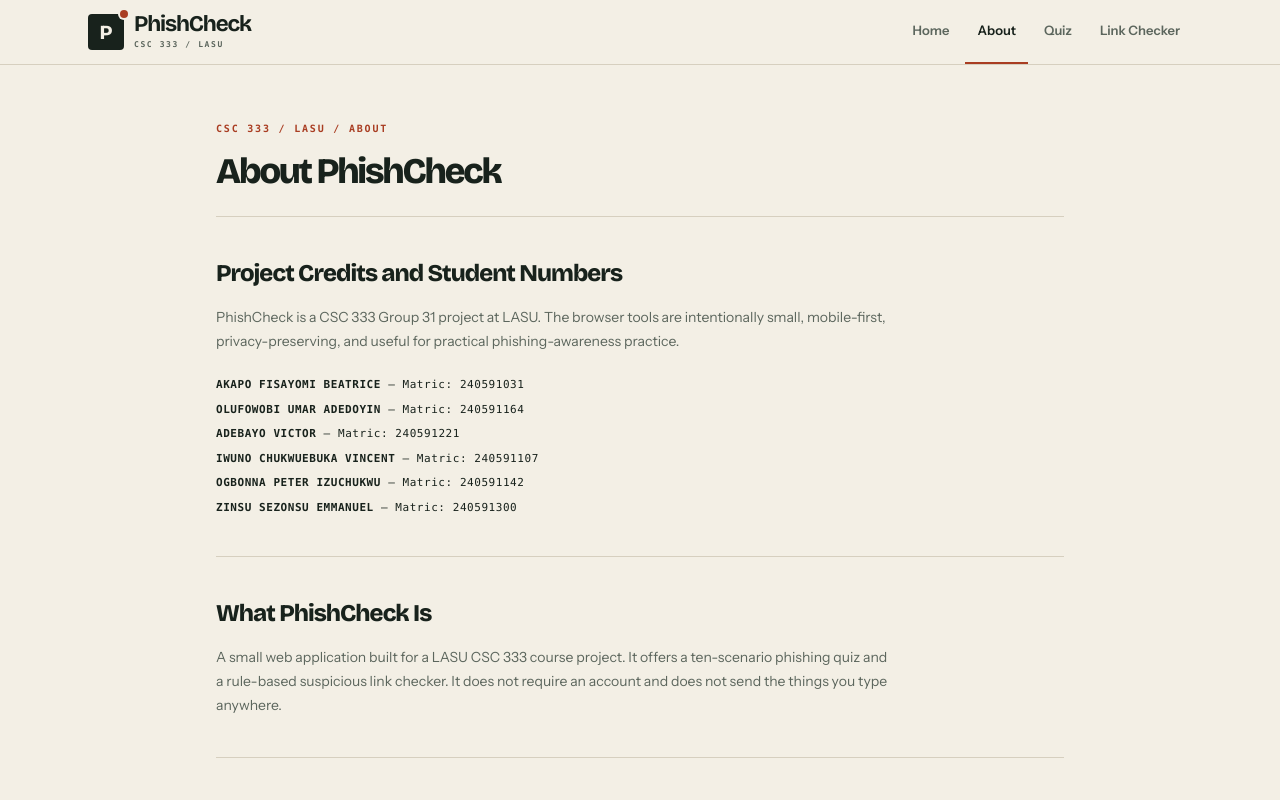
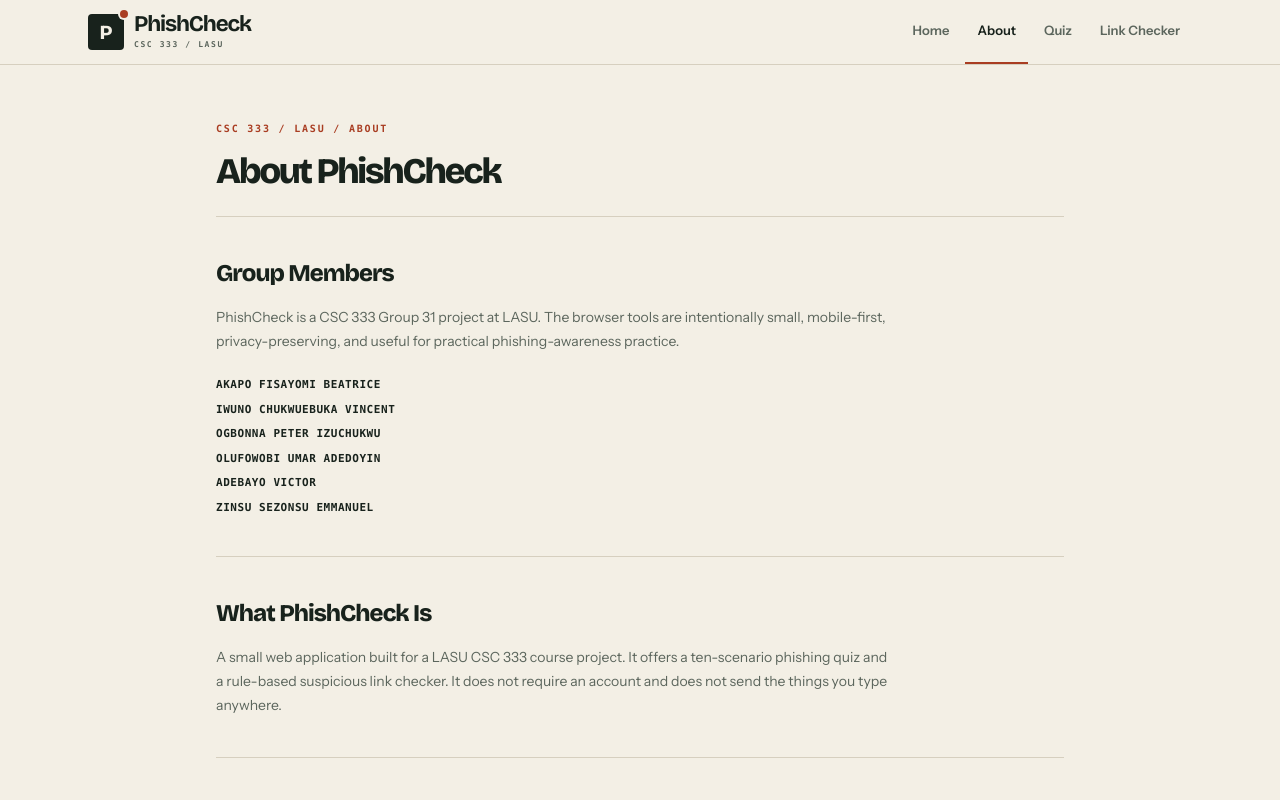
Before and after one commit to Vlex127/phishcheck, a Next.js app: page /about in a window 1280 px wide. Shown: the top 800 px of the page. Built offline with nearby package versions, Linux system fonts and the light colour scheme.

Commit message:
fix: show only group names on About page

```diff
--- a/app/about/page.tsx
+++ b/app/about/page.tsx
@@ -1,13 +1,13 @@
 import type { Metadata } from "next";
 import Link from "next/link";
 
-const credits = [
-  { name: "Akapo Fisayomi Beatrice", matric: "240591031" },
-  { name: "Olufowobi Umar Adedoyin", matric: "240591164" },
-  { name: "Adebayo Victor", matric: "240591221" },
-  { name: "Iwuno ChukwuEbuka Vincent", matric: "240591107" },
-  { name: "Ogbonna Peter Izuchukwu", matric: "240591142" },
-  { name: "Zinsu sezonsu Emmanuel", matric: "240591300" },
+const members = [
+  "Akapo Fisayomi Beatrice",
+  "Iwuno ChukwuEbuka Vincent",
+  "Ogbonna Peter Izuchukwu",
+  "Olufowobi Umar Adedoyin",
+  "Adebayo Victor",
+  "Zinsu sezonsu Emmanuel",
 ] as const;
 
 export const metadata: Metadata = {
@@ -40,7 +40,7 @@ export default function AboutPage() {
             id="credits-heading"
             className="font-display text-2xl font-extrabold tracking-[-0.04em]"
           >
-            Project Credits and Student Numbers
+            Group Members
           </h2>
           <p className="mt-4 max-w-2xl text-sm leading-6 text-muted">
             PhishCheck is a CSC 333 Group 31 project at LASU. The browser tools
@@ -48,13 +48,12 @@ export default function AboutPage() {
             for practical phishing-awareness practice.
           </p>
           <ul className="mt-6 space-y-2">
-            {credits.map((credit) => (
+            {members.map((name) => (
               <li
-                key={credit.name}
+                key={name}
                 className="font-mono text-[11px] tracking-[0.05em] text-ink"
               >
-                <span className="font-semibold uppercase">{credit.name}</span>{" "}
-                — Matric: {credit.matric}
+                <span className="font-semibold uppercase">{name}</span>
               </li>
             ))}
           </ul>
```
